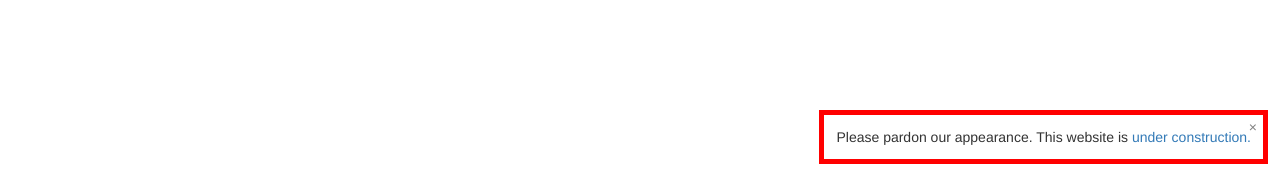
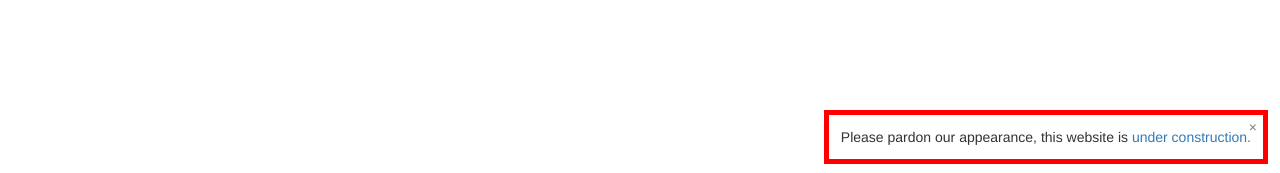
Before and after one commit to arbass22/arbass22.github.io, a Jekyll site: the page built from _pages/projects.html, in a window 1280 px wide. Shown: the part 724-897 px from the top of the page. Built offline with Jekyll 4.4.1, drawn with Linux system fonts in a browser that asks for light colours; nearby versions of some CDN libraries.

Commit message:
Changed wording of warning

```diff
--- a/_includes/under-construction.html
+++ b/_includes/under-construction.html
@@ -1,5 +1,5 @@
 <div id="under-construction">
-  Please pardon our appearance. This website is
+  Please pardon our appearance, this website is
   <a href="https://github.com/arbass22/arbass22.github.io" target="_blank">under construction.</a>
   <div id="under-construction-close" onclick="closeUnderConstructionWarning()">&times</div>
 </div>
```
